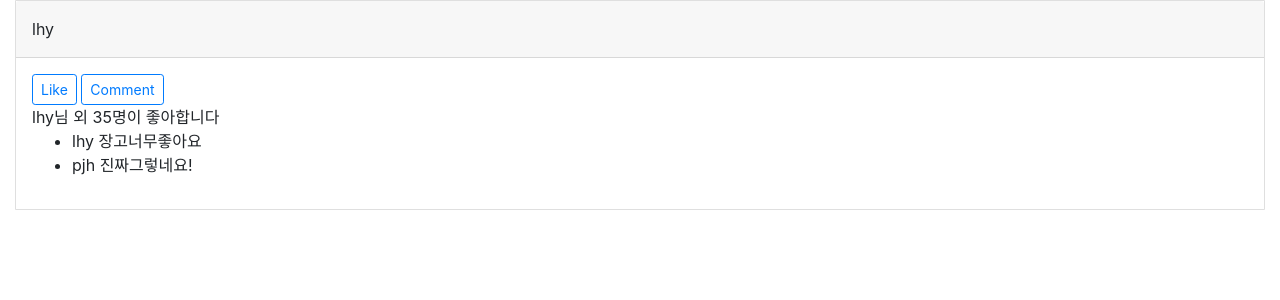
After one commit to eqfwcev123/instagram-djagno, a Django app: page /posts/ in a window 1280 px wide. The commit adds this page. Shown: the top 300 px of the page. Run offline with Django 3.2, Linux system fonts and the light colour scheme; data that the repository does not hold is empty; some libraries are stand-ins or nearby versions.

Commit message:
modified view and template files

```diff
--- a/app/config/urls.py
+++ b/app/config/urls.py
@@ -24,6 +24,7 @@ urlpatterns = [
     path('admin/', admin.site.urls),
     path('', index, name='index'),
     path('members/', include('members.urls')),
+    path('posts/', include('posts.urls'))
 ]
 
 urlpatterns += static(
--- a/app/members/models.py
+++ b/app/members/models.py
@@ -7,4 +7,5 @@ class User(AbstractUser):
     """
     사용자 모델로 쓰인다
     """
+    img_profile = models.ImageField('프로필 이미지', blank=True, upload_to='users/')
     pass
--- a/app/posts/models.py
+++ b/app/posts/models.py
@@ -20,6 +20,7 @@ class Post(models.Model):
 
     def __str__(self):
         return f'author : {self.author}, content: {self.content}, like_user : {self.like_user}, created: {self.created}'
+
 
 class PostImage(models.Model):
     """
--- /dev/null
+++ b/app/posts/urls.py
@@ -0,0 +1,8 @@
+from django.urls import path
+
+from posts.views import post_list
+
+app_name='posts'
+urlpatterns = [
+    path('', post_list, name='post-list'),
+]
--- a/app/posts/views.py
+++ b/app/posts/views.py
@@ -1,3 +1,13 @@
 from django.shortcuts import render
 
+
 # Create your views here.
+from posts.models import Post
+
+
+def post_list(request):
+    posts = Post.objects.all().order_by('-pk')
+    context = {
+        'posts': posts
+    }
+    return render(request, 'posts/post-list.html',context)
--- a/app/templates/members/login.html
+++ b/app/templates/members/login.html
@@ -22,7 +22,7 @@
                     <!--버튼-->
                     <button type="submit" class="btn btn-primary btn-block">로그인</button>
                 </form>
-                <div class="card text-"></div>
+                <div class="card text"></div>
                 <br>
                 <p>또는</p>
                 <button class="btn btn-primary btn-block">Facebook으로 로그인</button>
--- /dev/null
+++ b/app/templates/posts/post-list.html
@@ -0,0 +1,27 @@
+{% extends 'base.html' %}
+
+{% block content %}
+{% for post in posts %}
+<div>{{ post.author }}</div>
+<div>{{ post.created }}</div>
+{% endfor %}
+
+
+<div class="container-fluid">
+    <div class="card" style="border-radius: 1px;">
+        <div class="card-header p-3">lhy</div>
+        <div class="card-body p-3">
+            <div class="btn-container">
+                <button class="btn btn-sm btn-outline-primary">Like</button>
+                <button class="btn btn-sm btn-outline-primary">Comment</button>
+            </div>
+
+            <div>lhy님 외 35명이 좋아합니다</div>
+            <ul class="comment-list">
+                <li>lhy 장고너무좋아요</li>
+                <li>pjh 진짜그렇네요!</li>
+            </ul>
+        </div>
+    </div>
+</div>
+{% endblock %}
```
Also changed, not shown: app/config/views.py (+5 -2 lines), app/members/views.py (+16 -13 lines), app/members/migrations/0002_user_img_profile.py (added), app/posts/migrations/0002_auto_20200107_0513.py (added).
